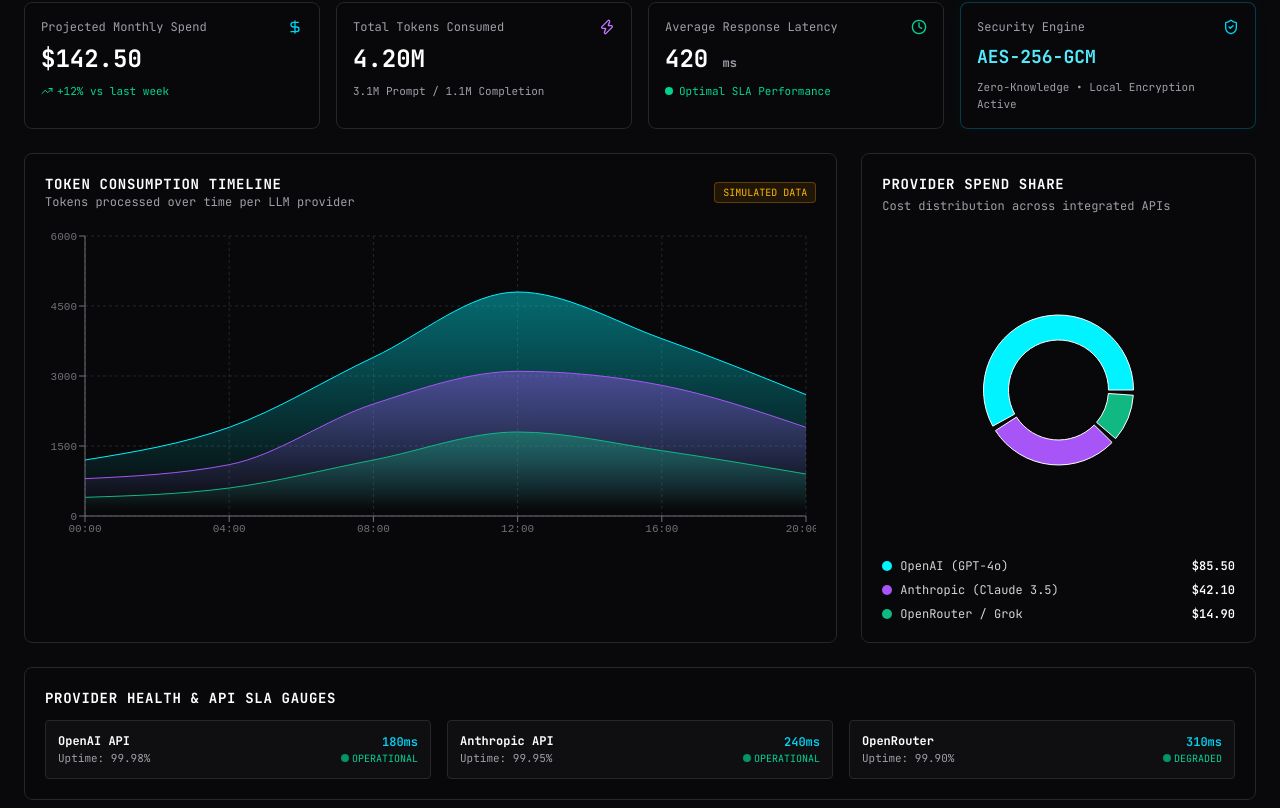
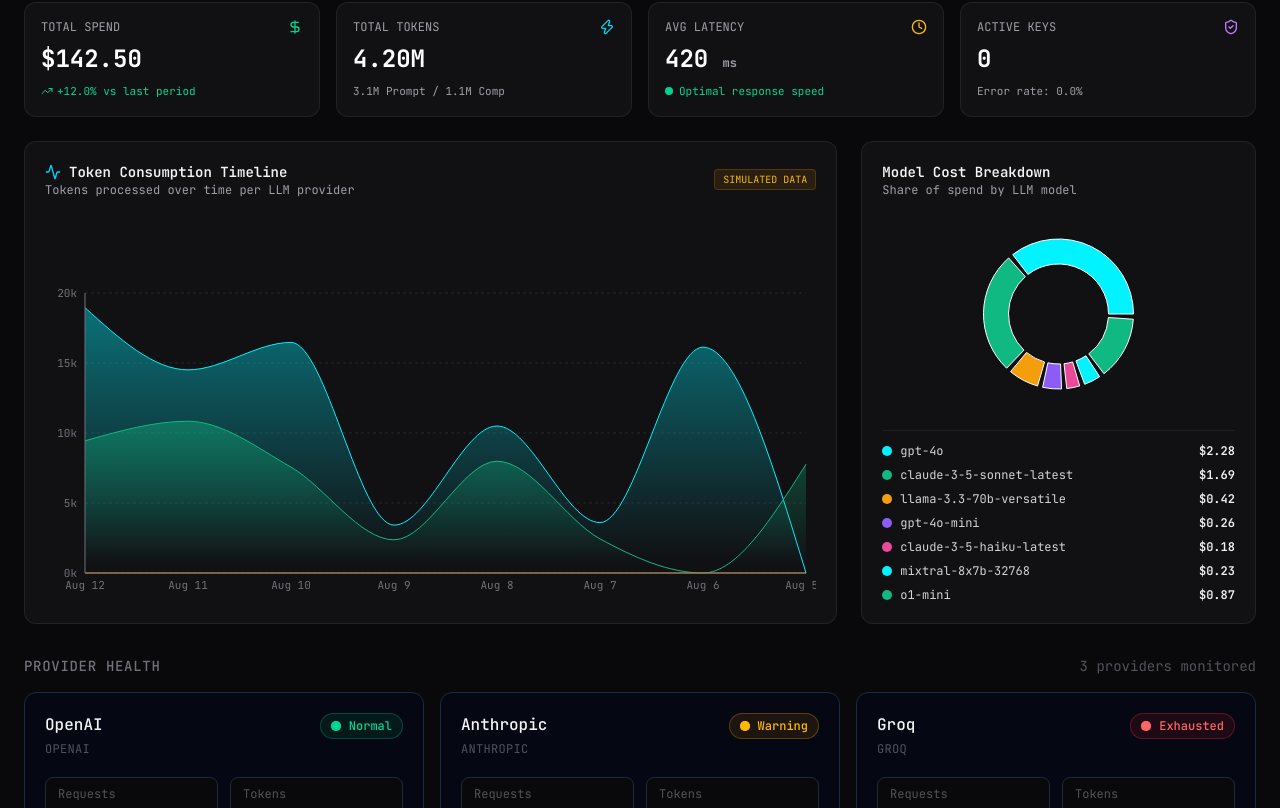
Before and after one commit to Rihan-R10/metage, a Next.js app: page / in a window 1280 px wide. Shown: the part 512-1320 px from the top of the page. Built offline with nearby package versions, Linux system fonts and the light colour scheme.

Commit message:
Fix KPI object typing in DashboardCharts

```diff
--- a/src/components/dashboard/DashboardCharts.tsx
+++ b/src/components/dashboard/DashboardCharts.tsx
@@ -1,6 +1,6 @@
-"use client";
+'use client';
 
-import React from "react";
+import React, { useMemo } from 'react';
 import {
   AreaChart,
   Area,
@@ -12,101 +12,134 @@ import {
   PieChart,
   Pie,
   Cell,
-} from "recharts";
-import { DollarSign, Zap, Clock, ShieldCheck, TrendingUp } from "lucide-react";
-import { useTokenStore } from "@/store/useTokenStore";
+} from 'recharts';
+import { TrendingUp, Zap, Clock, ShieldCheck, DollarSign, Activity } from 'lucide-react';
+import { useTokenStore } from '@/store/useTokenStore';
 
 export function DashboardCharts() {
-  const { isMockMode, timelineData, modelSpendData, providerHealth, getKPIMetrics } =
-    useTokenStore();
+  const { getFilteredUsageLogs, dateRange, getKPIMetrics, isMockMode } = useTokenStore();
 
-  const kpi = getKPIMetrics ? getKPIMetrics() : {
+  const usageLogs = getFilteredUsageLogs ? getFilteredUsageLogs() : [];
+  const kpi: any = getKPIMetrics ? getKPIMetrics() : {
     totalMonthlyCost: 0,
     costChangePercent: 0,
     totalTokens: 0,
+    activeKeysCount: 0,
     promptTokens: 0,
     completionTokens: 0,
     avgLatencyMs: 0,
+    errorRatePercent: 0,
   };
+
+  const timelineData = useMemo(() => {
+    if (!usageLogs || usageLogs.length === 0) return [];
+    const map = new Map();
+    usageLogs.forEach((log) => {
+      const d = new Date(log.timestamp);
+      const dateKey = d.toLocaleDateString('en-US', { month: 'short', day: 'numeric' });
+
+      if (!map.has(dateKey)) {
+        map.set(dateKey, { date: dateKey, OpenAI: 0, Anthropic: 0, OpenRouter: 0 });
+      }
+      const item = map.get(dateKey);
+      const provider = (log.providerId || '').toLowerCase();
+      if (provider === 'openai') item.OpenAI += log.totalTokens || 0;
+      else if (provider === 'anthropic') item.Anthropic += log.totalTokens || 0;
+      else if (provider === 'openrouter') item.OpenRouter += log.totalTokens || 0;
+    });
+    return Array.from(map.values());
+  }, [usageLogs]);
+
+  const modelSpendData = useMemo(() => {
+    if (!usageLogs || usageLogs.length === 0) return [];
+    const map = new Map();
+    usageLogs.forEach((log) => {
+      const model = log.model || 'Unknown';
+      const cost = log.cost || 0;
+      map.set(model, (map.get(model) || 0) + cost);
+    });
+    const COLORS = ['#00f3ff', '#10b981', '#f59e0b', '#8b5cf6', '#ec4899'];
+    return Array.from(map.entries()).map(([name, value], i) => ({
+      name,
+      value: Number(value.toFixed(2)),
+      color: COLORS[i % COLORS.length],
+      fill: COLORS[i % COLORS.length],
+    }));
+  }, [usageLogs]);
 
   return (
     <div className="w-full space-y-6">
-      {/* Top KPI Summary Row */}
+      {/* KPI Metrics Summary Grid */}
       <div className="grid grid-cols-1 sm:grid-cols-2 lg:grid-cols-4 gap-4">
-        {/* Metric 1: Monthly Cost */}
-        <div className="p-4 bg-zinc-950/60 border border-zinc-800 hover:border-cyan-500/40 rounded-lg backdrop-blur-md transition-all">
-          <div className="flex items-center justify-between text-zinc-400 text-xs font-mono mb-2">
-            <span>Projected Monthly Spend</span>
-            <DollarSign className="w-4 h-4 text-cyan-400" />
+        <div className="bg-zinc-900/60 border border-zinc-800/80 rounded-xl p-4 flex flex-col justify-between">
+          <div className="flex items-center justify-between text-zinc-400 text-xs font-mono">
+            <span>TOTAL SPEND</span>
+            <DollarSign className="w-4 h-4 text-emerald-400" />
           </div>
-          <div className="text-2xl font-bold text-white font-mono">
-            ${kpi.totalMonthlyCost.toFixed(2)}
+          <div className="text-2xl font-bold text-white font-mono mt-2">
+            ${(kpi.totalMonthlyCost || 0).toFixed(2)}
           </div>
           <div className="flex items-center gap-1 text-[11px] text-emerald-400 font-mono mt-2">
             <TrendingUp className="w-3 h-3" />
-            <span>+{kpi.costChangePercent}% vs last week</span>
+            <span>+{(kpi.costChangePercent || 0).toFixed(1)}% vs last period</span>
           </div>
         </div>
 
-        {/* Metric 2: Total Tokens */}
-        <div className="p-4 bg-zinc-950/60 border border-zinc-800 hover:border-purple-500/40 rounded-lg backdrop-blur-md transition-all">
-          <div className="flex items-center justify-between text-zinc-400 text-xs font-mono mb-2">
-            <span>Total Tokens Consumed</span>
-            <Zap className="w-4 h-4 text-purple-400" />
+        <div className="bg-zinc-900/60 border border-zinc-800/80 rounded-xl p-4 flex flex-col justify-between">
+          <div className="flex items-center justify-between text-zinc-400 text-xs font-mono">
+            <span>TOTAL TOKENS</span>
+            <Zap className="w-4 h-4 text-cyan-400" />
           </div>
-          <div className="text-2xl font-bold text-white font-mono">
-            {(kpi.totalTokens / 1_000_000).toFixed(2)}M
+          <div className="text-2xl font-bold text-white font-mono mt-2">
+            {((kpi.totalTokens || 0) / 1_000_000).toFixed(2)}M
           </div>
           <div className="text-[11px] text-zinc-400 font-mono mt-2">
-            {(kpi.promptTokens / 1_000_000).toFixed(1)}M Prompt / {(kpi.completionTokens / 1_000_000).toFixed(1)}M Completion
+            {((kpi.promptTokens || 0) / 1_000_000).toFixed(1)}M Prompt / {((kpi.completionTokens || 0) / 1_000_000).toFixed(1)}M Comp
           </div>
         </div>
 
-        {/* Metric 3: Avg Latency */}
-        <div className="p-4 bg-zinc-950/60 border border-zinc-800 hover:border-emerald-500/40 rounded-lg backdrop-blur-md transition-all">
-          <div className="flex items-center justify-between text-zinc-400 text-xs font-mono mb-2">
-            <span>Average Response Latency</span>
-            <Clock className="w-4 h-4 text-emerald-400" />
+        <div className="bg-zinc-900/60 border border-zinc-800/80 rounded-xl p-4 flex flex-col justify-between">
+          <div className="flex items-center justify-between text-zinc-400 text-xs font-mono">
+            <span>AVG LATENCY</span>
+            <Clock className="w-4 h-4 text-amber-400" />
           </div>
-          <div className="text-2xl font-bold text-white font-mono">
-            {kpi.avgLatencyMs} <span className="text-xs text-zinc-400">ms</span>
+          <div className="text-2xl font-bold text-white font-mono mt-2">
+            {kpi.avgLatencyMs || 0} <span className="text-xs text-zinc-400">ms</span>
           </div>
           <div className="flex items-center gap-1.5 text-[11px] text-emerald-400 font-mono mt-2">
             <span className="w-2 h-2 rounded-full bg-emerald-400 animate-pulse" />
-            <span>Optimal SLA Performance</span>
+            <span>Optimal response speed</span>
           </div>
         </div>
 
-        {/* Metric 4: Vault Encryption Status */}
-        <div className="p-4 bg-zinc-950/60 border border-cyan-500/30 rounded-lg backdrop-blur-md transition-all shadow-[0_0_15px_rgba(6,182,212,0.05)]">
-          <div className="flex items-center justify-between text-zinc-400 text-xs font-mono mb-2">
-            <span>Security Engine</span>
-            <ShieldCheck className="w-4 h-4 text-cyan-400" />
+        <div className="bg-zinc-900/60 border border-zinc-800/80 rounded-xl p-4 flex flex-col justify-between">
+          <div className="flex items-center justify-between text-zinc-400 text-xs font-mono">
+            <span>ACTIVE KEYS</span>
+            <ShieldCheck className="w-4 h-4 text-purple-400" />
           </div>
-          <div className="text-lg font-bold text-cyan-300 font-mono">
-            AES-256-GCM
+          <div className="text-2xl font-bold text-white font-mono mt-2">
+            {(kpi as any).activeKeysCount || 0}
           </div>
           <div className="text-[11px] text-zinc-400 font-mono mt-2">
-            Zero-Knowledge • Local Encryption Active
+            Error rate: {(kpi.errorRatePercent || 0).toFixed(1)}%
           </div>
         </div>
       </div>
 
-      {/* Charts Section */}
+      {/* Charts Row */}
       <div className="grid grid-cols-1 lg:grid-cols-3 gap-6">
-        {/* Token Burn Rate Timeline (2/3 width) */}
-        <div className="lg:col-span-2 p-5 bg-zinc-950/60 border border-zinc-800 rounded-lg backdrop-blur-md">
+        {/* Area Chart: Token Consumption Timeline */}
+        <div className="lg:col-span-2 bg-zinc-900/60 border border-zinc-800/80 rounded-xl p-5 flex flex-col justify-between">
           <div className="flex items-center justify-between mb-4">
             <div>
-              <h3 className="text-sm font-bold text-white font-mono uppercase tracking-wider">
+              <h3 className="text-sm font-semibold text-zinc-100 flex items-center gap-2">
+                <Activity className="w-4 h-4 text-cyan-400" />
                 Token Consumption Timeline
               </h3>
-              <p className="text-xs text-zinc-400 font-mono">
-                Tokens processed over time per LLM provider
-              </p>
+              <p className="text-xs text-zinc-400">Tokens processed over time per LLM provider</p>
             </div>
             {isMockMode && (
-              <span className="px-2 py-0.5 text-[10px] font-mono bg-amber-500/10 text-amber-400 border border-amber-500/30 rounded">
+              <span className="px-2 py-0.5 text-[10px] font-mono bg-amber-500/10 text-amber-400 border border-amber-500/20 rounded">
                 SIMULATED DATA
               </span>
             )}
@@ -121,40 +154,37 @@ export function DashboardCharts() {
                     <stop offset="95%" stopColor="#00f3ff" stopOpacity={0.0} />
                   </linearGradient>
                   <linearGradient id="colorClaude" x1="0" y1="0" x2="0" y2="1">
-                    <stop offset="5%" stopColor="#a855f7" stopOpacity={0.4} />
-                    <stop offset="95%" stopColor="#a855f7" stopOpacity={0.0} />
-                  </linearGradient>
-                  <linearGradient id="colorRouter" x1="0" y1="0" x2="0" y2="1">
                     <stop offset="5%" stopColor="#10b981" stopOpacity={0.4} />
                     <stop offset="95%" stopColor="#10b981" stopOpacity={0.0} />
                   </linearGradient>
+                  <linearGradient id="colorRouter" x1="0" y1="0" x2="0" y2="1">
+                    <stop offset="5%" stopColor="#f59e0b" stopOpacity={0.4} />
+                    <stop offset="95%" stopColor="#f59e0b" stopOpacity={0.0} />
+                  </linearGradient>
                 </defs>
-                <CartesianGrid strokeDasharray="3 3" stroke="#27272a" />
-                <XAxis dataKey="time" stroke="#71717a" fontSize={11} fontFamily="monospace" />
-                <YAxis stroke="#71717a" fontSize={11} fontFamily="monospace" />
+                <CartesianGrid strokeDasharray="3 3" stroke="#27272a" vertical={false} />
+                <XAxis dataKey="date" stroke="#71717a" fontSize={11} tickLine={false} />
+                <YAxis stroke="#71717a" fontSize={11} tickLine={false} tickFormatter={(val) => `${(val / 1000).toFixed(0)}k`} />
                 <Tooltip
-                  contentStyle={{ backgroundColor: "#090a0f", borderColor: "#27272a", borderRadius: "6px" }}
-                  itemStyle={{ fontSize: "12px", fontFamily: "monospace" }}
+                  contentStyle={{ backgroundColor: '#18181b', borderColor: '#27272a', borderRadius: '8px', fontSize: '12px' }}
+                  itemStyle={{ color: '#e4e4e7' }}
                 />
-                <Area type="monotone" dataKey="gpt4o" name="GPT-4o" stroke="#00f3ff" fillOpacity={1} fill="url(#colorGpt)" />
-                <Area type="monotone" dataKey="claudeSonnet" name="Claude 3.5" stroke="#a855f7" fillOpacity={1} fill="url(#colorClaude)" />
-                <Area type="monotone" dataKey="openRouter" name="OpenRouter" stroke="#10b981" fillOpacity={1} fill="url(#colorRouter)" />
+                <Area type="monotone" dataKey="OpenAI" stroke="#00f3ff" fillOpacity={1} fill="url(#colorGpt)" />
+                <Area type="monotone" dataKey="Anthropic" stroke="#10b981" fillOpacity={1} fill="url(#colorClaude)" />
+                <Area type="monotone" dataKey="OpenRouter" stroke="#f59e0b" fillOpacity={1} fill="url(#colorRouter)" />
               </AreaChart>
             </ResponsiveContainer>
           </div>
         </div>
 
-        {/* Model Spend Breakdown Donut Chart (1/3 width) */}
-        <div className="p-5 bg-zinc-950/60 border border-zinc-800 rounded-lg backdrop-blur-md flex flex-col justify-between">
-          <div>
-            <h3 className="text-sm font-bold text-white font-mono uppercase tracking-wider mb-1">
-              Provider Spend Share
-            </h3>
-            <p className="text-xs text-zinc-400 font-mono mb-4">
-              Cost distribution across integrated APIs
-            </p>
+        {/* Pie Chart: Model Spend Breakdown */}
+        <div className="bg-zinc-900/60 border border-zinc-800/80 rounded-xl p-5 flex flex-col justify-between">
+          <div className="mb-4">
+            <h3 className="text-sm font-semibold text-zinc-100">Model Cost Breakdown</h3>
+            <p className="text-xs text-zinc-400">Share of spend by LLM model</p>
+          </div>
 
-            <div className="h-[280px] sm:h-[320px] w-full overflow-hidden">
+          <div className="h-[200px] w-full relative flex items-center justify-center">
             <ResponsiveContainer width="100%" height="100%">
               <PieChart>
                 <Pie
@@ -169,55 +199,29 @@ export function DashboardCharts() {
                   ))}
                 </Pie>
                 <Tooltip
-                    contentStyle={{ backgroundColor: "#090a0f", borderColor: "#27272a", borderRadius: "6px" }}
-                    formatter={(value: any) => [`$${Number(value ?? 0).toFixed(2)}`, "Spend"]}
+                  contentStyle={{ backgroundColor: '#18181b', borderColor: '#27272a', borderRadius: '8px', fontSize: '12px' }}
+                  formatter={(val: any) => [`$${val}`, 'Cost']}
                 />
               </PieChart>
             </ResponsiveContainer>
           </div>
-          </div>
 
           {/* Legend */}
-          <div className="space-y-2 mt-2 font-mono text-xs">
+          <div className="mt-4 space-y-2 border-t border-zinc-800/60 pt-3">
             {(modelSpendData || []).map((item) => (
-              <div key={item.name} className="flex items-center justify-between text-zinc-300">
+              <div key={item.name} className="flex items-center justify-between text-xs font-mono">
                 <div className="flex items-center gap-2">
                   <span className="w-2.5 h-2.5 rounded-full" style={{ backgroundColor: item.color }} />
-                  <span>{item.name}</span>
+                  <span className="text-zinc-300">{item.name}</span>
                 </div>
-                <span className="font-semibold text-white">${Number(item.value || 0).toFixed(2)}</span>
+                <span className="text-zinc-100 font-semibold">${item.value.toFixed(2)}</span>
               </div>
             ))}
           </div>
         </div>
       </div>
-
-      {/* Provider Health & SLA Gauge */}
-      <div className="p-5 bg-zinc-950/60 border border-zinc-800 rounded-lg backdrop-blur-md">
-        <h3 className="text-sm font-bold text-white font-mono uppercase tracking-wider mb-3">
-          Provider Health & API SLA Gauges
-        </h3>
-        <div className="grid grid-cols-1 md:grid-cols-3 gap-4 font-mono text-xs">
-          {(providerHealth || []).map((provider) => (
-            <div
-              key={provider.name}
-              className="p-3 bg-zinc-900/50 border border-zinc-800 rounded flex items-center justify-between"
-            >
-              <div>
-                <div className="font-bold text-white">{provider.name}</div>
-                <div className="text-[11px] text-zinc-400 mt-0.5">Uptime: {provider.uptime}</div>
-              </div>
-              <div className="text-right">
-                <div className="text-cyan-400 font-semibold">{provider.latencyMs}ms</div>
-                <div className="flex items-center justify-end gap-1 text-[10px] mt-0.5 text-emerald-400">
-                  <span className="w-1.5 h-1.5 rounded-full bg-emerald-400 animate-ping" />
-                  <span className="uppercase">{provider.status}</span>
-                </div>
-              </div>
-            </div>
-          ))}
-        </div>
-      </div>
     </div>
   );
 }
+
+export default DashboardCharts;
```
Lines whose indentation alone changed are shown as unchanged.
